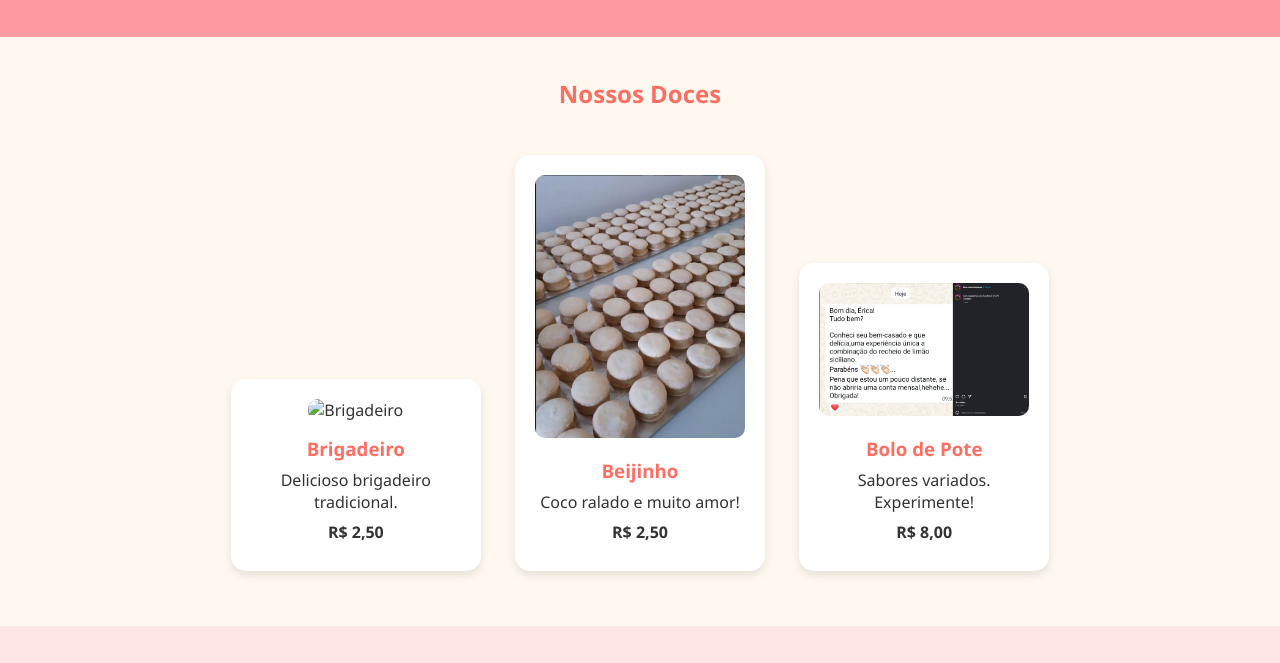
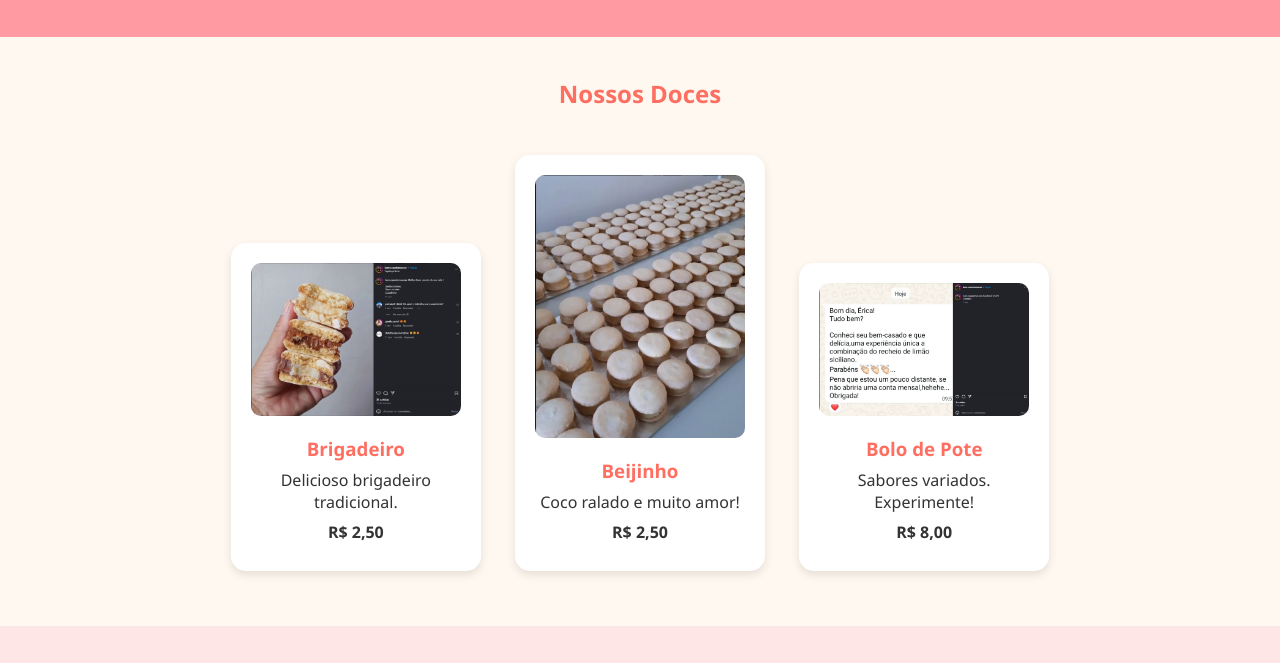
Before and after one commit to AdrianoCoimbraTec/site-doces, a plain HTML site: page index.html in a window 1280 px wide. Shown: the part 135-798 px from the top of the page. Drawn offline with Linux system fonts and the light colour scheme; files whose address does not match are found by name.

Commit message:
Update index.html

```diff
--- a/index.html
+++ b/index.html
@@ -15,7 +15,7 @@
     <section class="produtos">
         <h2>Nossos Doces</h2>
         <div class="card">
-            <img src="Imagens/1.JPG" alt="Brigadeiro">
+            <img src="1.JPG" alt="Brigadeiro">
             <h3>Brigadeiro</h3>
             <p>Delicioso brigadeiro tradicional.</p>
             <p class="preco">R$ 2,50</p>
```
